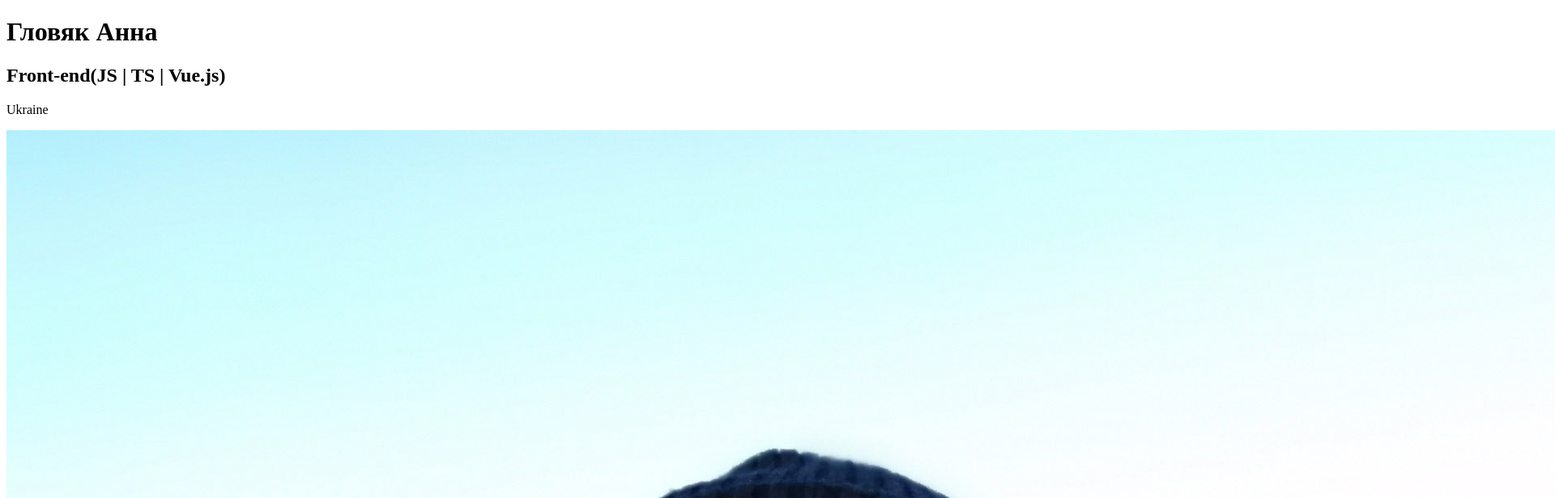
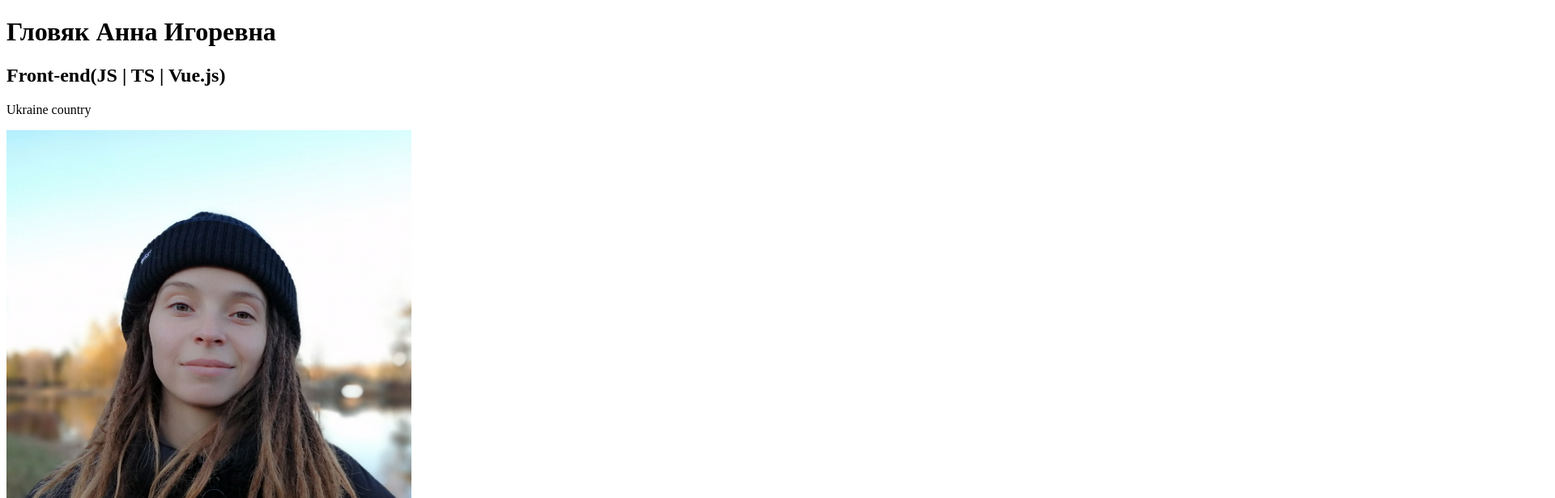
Before and after one commit to AnnaGlovyak/rezume_beetroot, a plain HTML site: page index.html in a window 1280 px wide. Shown: the top 616 px of the page at 81% size, 1920 px wide, since content can reach past the window. Drawn offline with Linux system fonts and the light colour scheme.

Commit message:
added width to img

```diff
--- a/index.html
+++ b/index.html
@@ -8,13 +8,13 @@
 </head>
 <body>
     <header>
-        <h1>Гловяк Анна</h1>
+        <h1>Гловяк Анна Игоревна</h1>
         <h2>Front-end(JS | TS | Vue.js)</h2>
-        <p>Ukraine</p>
+        <p>Ukraine country</p>
     </header>
     <main>
         <section>
-            <img src="img/foto1.jpg" alt="">
+            <img src="img/foto1.jpg" alt="" width="500px">
         </section>
         <section>
             <h3>Summary</h3>
```
